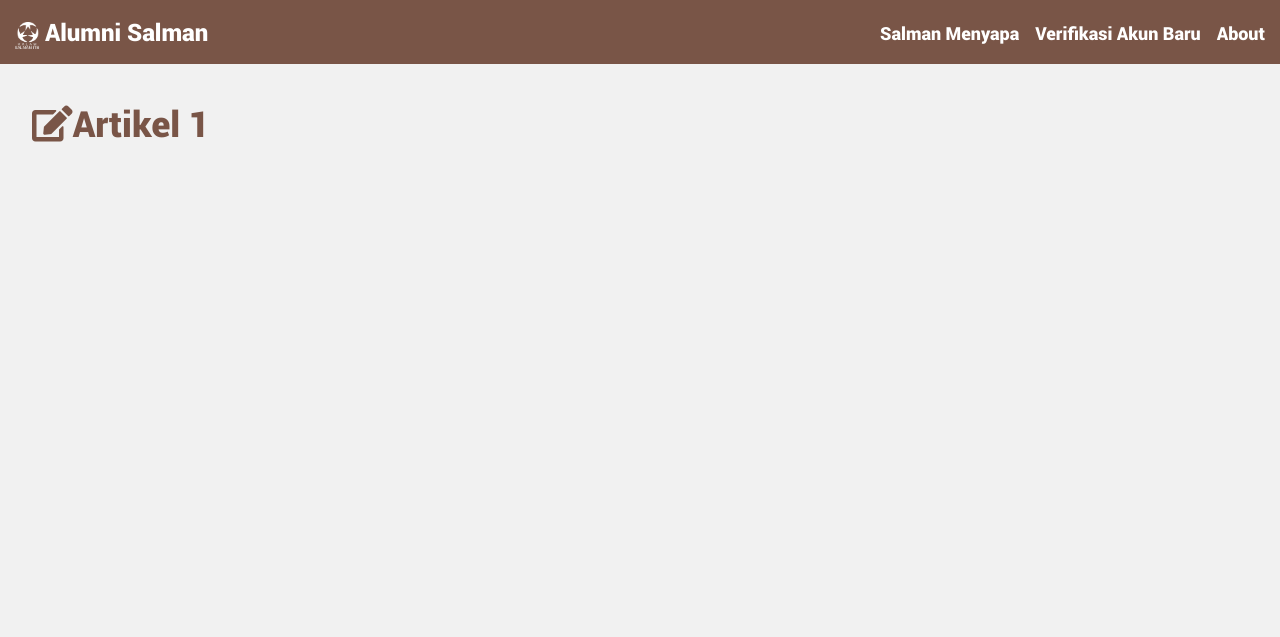
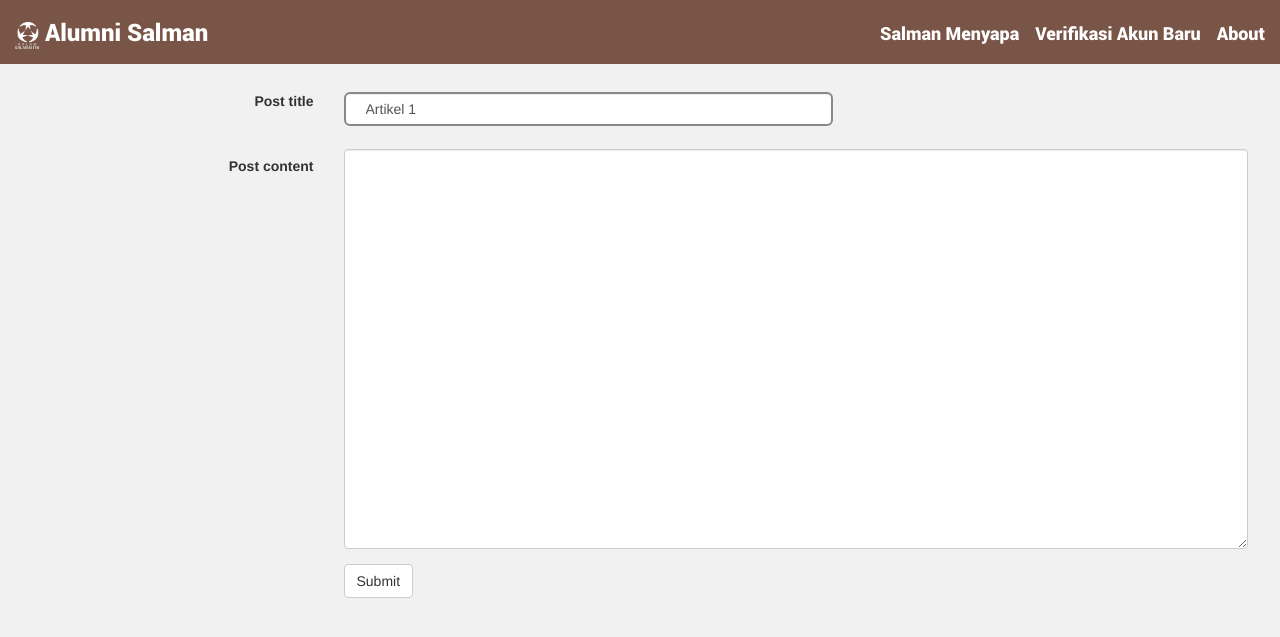
Before and after one commit to rozium/salman-admin, a Django app: page /menyapa/edit/1/ in a window 1280 px wide. Shown: the top 637 px of the page. Run offline with Django 3.2, Linux system fonts and the light colour scheme; a user stored in the database is signed in; data comes from the database, SQL or seed files in the repository; some libraries are stand-ins or nearby versions.

Commit message:
change ui menyapa edit

```diff
--- a/alumni/templates/menyapa_edit.html
+++ b/alumni/templates/menyapa_edit.html
@@ -19,14 +19,41 @@
     a, a:active, a:focus, a:hover {
         text-decoration: none !important;
     }
+
+    h1 {
+        font-size: 24px;
+    }
 </style>
 {% endblock %}
 
 {% block content %}
-<div style="font-family: Roboto-Black; color: #795547; padding-bottom: 10px;">
-    <h1><i class="fas fa-edit"></i><span contenteditable="True">{{ article.judul }}</span><h1>
+<!-- <div style="font-family: Roboto-Black; color: #795547; padding-bottom: 10px;">
+    <h1><i class="fas fa-edit"></i><span contenteditable="True" id="judul" spellcheck="false">{{ article.judul }}</span><h1>
+    <button type="submit" class="buttonLogin" id="save" style="padding: 6px 8px; font-size: 16px; margin-top: -30px; font-family: Roboto-Black;"><span>Save </span></button>
 </div>
-<div id="summernote"></div>
+<div id="summernote"></div> -->
+<form id="summernoteForm" method="post" class="form-horizontal">
+    {% csrf_token %}
+    <div class="form-group">
+        <label class="col-xs-3 control-label">Post title</label>
+        <div class="col-xs-5">
+            <input type="text" class="form-control" name="title" value="{{ article.judul }}" />
+        </div>
+    </div>
+
+    <div class="form-group">
+        <label class="col-xs-3 control-label">Post content</label>
+        <div class="col-xs-9">
+            <textarea class="form-control" name="content" style="height: 400px;"></textarea>
+        </div>
+    </div>
+
+    <div class="form-group">
+        <div class="col-xs-9 col-xs-offset-3">
+            <button type="submit" class="btn btn-default">Submit</button>
+        </div>
+    </div>
+</form>
 
 {% endblock %}
 
@@ -37,7 +64,69 @@
 <script src="http://cdnjs.cloudflare.com/ajax/libs/summernote/0.8.2/summernote.js"></script>
 
 <script type="text/javascript">
-	$(document).ready(function() {
+$(document).ready(function() {
+    $('#summernoteForm')
+        .formValidation({
+            framework: 'bootstrap',
+            excluded: [':disabled'],
+            icon: {
+                valid: 'glyphicon glyphicon-ok',
+                invalid: 'glyphicon glyphicon-remove',
+                validating: 'glyphicon glyphicon-refresh'
+            },
+            fields: {
+                title: {
+                    validators: {
+                        notEmpty: {
+                            message: 'The title is required and cannot be empty'
+                        }
+                    }
+                },
+                content: {
+                    validators: {
+                        callback: {
+                            message: 'The content is required and cannot be empty',
+                            callback: function(value, validator, $field) {
+                                var code = $('[name="content"]').summernote('code');
+                                // <p><br></p> is code generated by Summernote for empty content
+                                return (code !== '' && code !== '<p><br></p>');
+                            }
+                        }
+                    }
+                }
+            }
+        })
+        .find('[name="content"]')
+            .summernote({
+                height: 400
+            })
+            .on('summernote.change', function(customEvent, contents, $editable) {
+                // Revalidate the content when its value is changed by Summernote
+                $('#summernoteForm').formValidation('revalidateField', 'content');
+            })
+            .end();
+});
+</script>
+
+<!-- <script type="text/javascript">
+    $(document).ready(function() {
+
+        var content_id = 'judul';
+
+        max = 80;
+
+        //binding keyup/down events on the contenteditable div
+        $('#'+content_id).keyup(function(e){ check_charcount(content_id, max, e); });
+        $('#'+content_id).keydown(function(e){ check_charcount(content_id, max, e); });
+
+        function check_charcount(content_id, max, e)
+        {
+            if(e.which != 8 && $('#'+content_id).text().length > max)
+            {
+               // $('#'+content_id).text($('#'+content_id).text().substring(0, max));
+               e.preventDefault();
+            }
+        }
 
         // init summernote
         $('#summernote').summernote({
@@ -48,12 +137,14 @@
                 ['style', ['fontname', 'fontsize', 'color']],
                 ['para', ['ul', 'ol', 'paragraph', 'height']],
                 ['insert', ['link', 'picture', 'table', 'hr']],
+        ['misc', ['codeview']],
             ],
             minHeight: 200,
             focus: true
         });
 
-        $('#summernote').summernote('code', "{{ article.konten|safe }}");
-	});
-</script>
+        $('#summernote').summernote('code', '{{ article.konten|safe }}');
+
+    });
+</script> -->
 {% endblock %}
--- a/alumni/templates/menyapa_list.html
+++ b/alumni/templates/menyapa_list.html
@@ -111,7 +111,7 @@
 						<span class="article-clip-title">{{ articleClip.judul }}</span><br>
 						<span class="article-clip-desc">{{ articleClip.deskripsi }}</span>
 					</div>
-					<form action="{% url 'menyapaEdit' articleClip.article_id%}" method="post">
+					<form action="{% url 'menyapaEdit' articleClip.article_id%}" method="get">
                         {% csrf_token %}
                         <button type="submit" class="buttonLogin" style="font-size: 12px; font-family: Roboto-Black; padding: 6px 12px;"><span>Edit Artikel </span></button>
 					    <!-- <input class="article-clip-edit" type="submit" value="Edit Artikel" /> -->
```
Also changed, not shown: media/article-thumbnails/IMG-20160312-WA0000.jpg (added), 1 other file.
